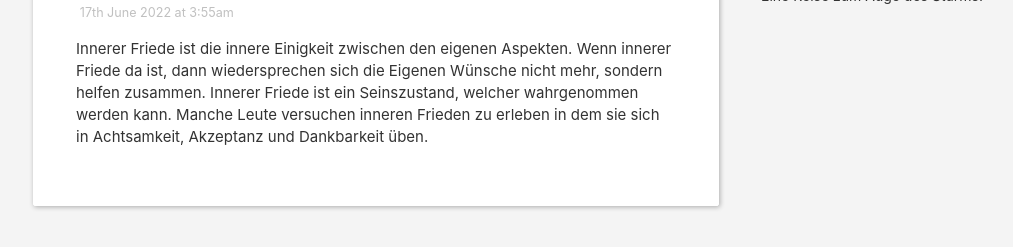
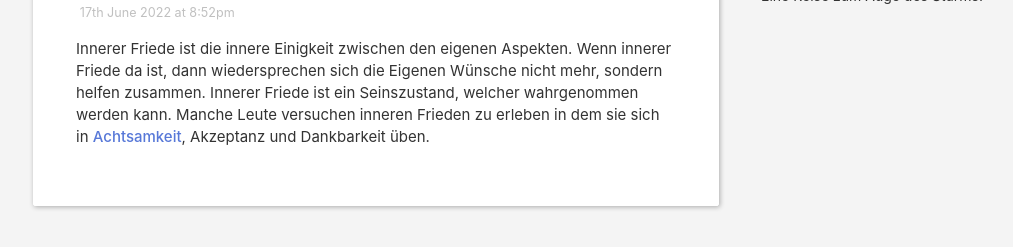
Before and after one commit to innererFriede/innererFriede.github.io, a plain HTML site: page Innerer%20Friede%20Definition.html in a window 1280 px wide. Shown: the part 129-376 px from the top of the page, without its empty margins (9-1022 px from the left). Drawn offline with Linux system fonts and the light colour scheme.

Commit message:
Update Innerer%20Friede%20Definition.html

```diff
--- a/Innerer%20Friede%20Definition.html
+++ b/Innerer%20Friede%20Definition.html
@@ -25,14 +25,14 @@
 
 <section class="tc-story-river tc-static-story-river">
 <p><div class="tc-tiddler-frame tc-tiddler-view-frame tc-tiddler-exists " data-tags="" data-tiddler-title="Innerer Friede Definition"><div class="tc-tiddler-title"><div class="tc-titlebar"><span class="tc-tiddler-controls"><button aria-expanded="false" aria-label="more" class="tc-btn-invisible tc-btn-%24%3A%2Fcore%2Fui%2FButtons%2Fmore-tiddler-actions" title="More actions"></button><div class=" tc-reveal" hidden="true"></div><button aria-label="edit" class="tc-btn-invisible tc-btn-%24%3A%2Fcore%2Fui%2FButtons%2Fedit" title="Edit this tiddler"></button><button aria-label="close" class="tc-btn-invisible tc-btn-%24%3A%2Fcore%2Fui%2FButtons%2Fclose" title="Close this tiddler"></button></span><span><span class="tc-tiddler-title-icon" style="fill:;"></span><h2 class="tc-title">Innerer Friede Definition</h2></span></div><div class="tc-tiddler-info tc-popup-handle tc-reveal" hidden="true"></div></div><div class=" tc-reveal" hidden="true"></div>
-<div class=" tc-reveal"><div class="tc-subtitle"><a class="tc-tiddlylink tc-tiddlylink-missing" href=".html"></a>17th June 2022 at 3:55am</div></div><div class=" tc-reveal">
+<div class=" tc-reveal"><div class="tc-subtitle"><a class="tc-tiddlylink tc-tiddlylink-missing" href=".html"></a>17th June 2022 at 8:52pm</div></div><div class=" tc-reveal">
 <div class="tc-tags-wrapper"></div>
 </div>
 
 <div class="tc-tiddler-body tc-reveal"><p>Innerer Friede ist die innere Einigkeit zwischen den eigenen Aspekten.
 Wenn innerer Friede da ist, dann wiedersprechen sich die Eigenen Wünsche nicht mehr, sondern helfen zusammen.
 Innerer Friede ist ein Seinszustand, welcher wahrgenommen werden kann.
-Manche Leute versuchen inneren Frieden zu erleben in dem sie sich in Achtsamkeit, Akzeptanz und Dankbarkeit üben.</p></div>
+Manche Leute versuchen inneren Frieden zu erleben in dem sie sich in <a class="tc-tiddlylink tc-tiddlylink-resolves" href="Achtsamkeit.html">Achtsamkeit</a>, Akzeptanz und Dankbarkeit üben.</p></div>
 </div></p>
 </section>
 </body>
```
